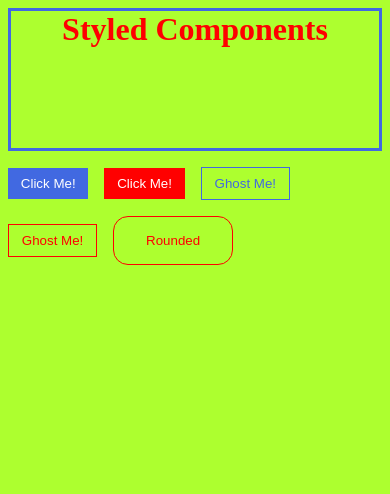
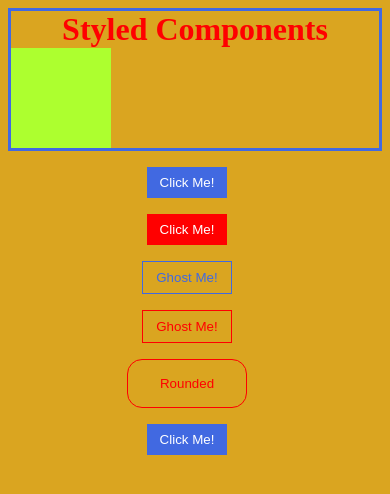
Before and after one commit to josefelipegh/React_Udemy_DorianDesings, a React (Create React App) app in the folder 10-styled-components/: page / in a window 390 px wide. Shown: the top 494 px of the page. Built offline with nearby package versions, Linux system fonts and the light colour scheme.

Commit message:
Responsive

```diff
--- a/10-styled-components/src/App.jsx
+++ b/10-styled-components/src/App.jsx
@@ -2,11 +2,12 @@ import Button from "./components/button/Button";
 import Title from "./components/title/Title";
 
 import styled, { ThemeProvider, createGlobalStyle } from "styled-components";
-import colors from "./components/theming/colors";
+import colors from "./theming/colors";
+import Responsive from "./components/responsive/Responsive";
 
 const GlobalStyle = createGlobalStyle`
   body {
-    background-color: greenyellow;
+    background-color: goldenrod;
   }
 `
 
@@ -21,11 +22,14 @@ function App() {
       <GlobalStyle/>
       <Title/>
       <ThemeProvider theme={colors}>
-        <Button>Click Me!</Button>
-        <Button danger>Click Me!</Button>
-        <Button ghost>Ghost Me!</Button>
-        <Button danger ghost>Ghost Me!</Button>
-        <ButtonRounded danger ghost>Rounded</ButtonRounded>
+        <Responsive>
+            <Button>Click Me!</Button>
+            <Button danger>Click Me!</Button>
+            <Button ghost>Ghost Me!</Button>
+            <Button danger ghost>Ghost Me!</Button>
+            <ButtonRounded danger ghost>Rounded</ButtonRounded>
+            <Button>Click Me!</Button>
+        </Responsive>
       </ThemeProvider>
     </>
   );
--- /dev/null
+++ b/10-styled-components/src/components/responsive/Responsive.jsx
@@ -0,0 +1,23 @@
+import styled from "styled-components";
+
+import device from '../../responsive/breakpoints';
+
+const Responsive = styled.div`
+    display: grid;
+    grid-template-columns:repeat(1,1fr);
+    justify-items: center;
+
+    ${device.tablet`
+        grid-template-columns:repeat(2,1fr);
+    `}
+
+    ${device.laptop`
+        grid-template-columns:repeat(4,1fr);
+    `}
+
+    ${device.desktop`
+        grid-template-columns:repeat(6,1fr);
+    `}
+`
+
+export default Responsive;
--- /dev/null
+++ b/10-styled-components/src/responsive/breakpoints.js
@@ -0,0 +1,34 @@
+const sizes = {
+    mobile: '360px',
+    tablet: '768px',
+    laptop: '1024px',
+    desktop: '1400px'
+}
+
+const device = {
+    mobile: (styles) => {
+        return `@media screen and (min-width:${sizes.mobile}){
+            ${styles}
+        }`
+    },
+
+    tablet: (styles) => {
+        return `@media screen and (min-width:${sizes.tablet}){
+            ${styles}
+        }`
+    },
+
+    laptop: (styles) => {
+        return `@media screen and (min-width:${sizes.laptop}){
+            ${styles}
+        }`
+    },
+
+    desktop: (styles) => {
+        return `@media screen and (min-width:${sizes.desktop}){
+            ${styles}
+        }`
+    },
+}
+
+export default device;
```
Also changed, not shown: 10-styled-components/src/theming/colors.js (renamed from 10-styled-components/src/components/theming/colors.js).
